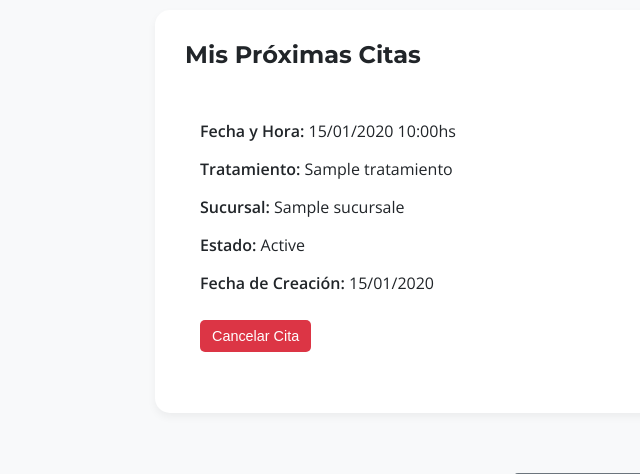
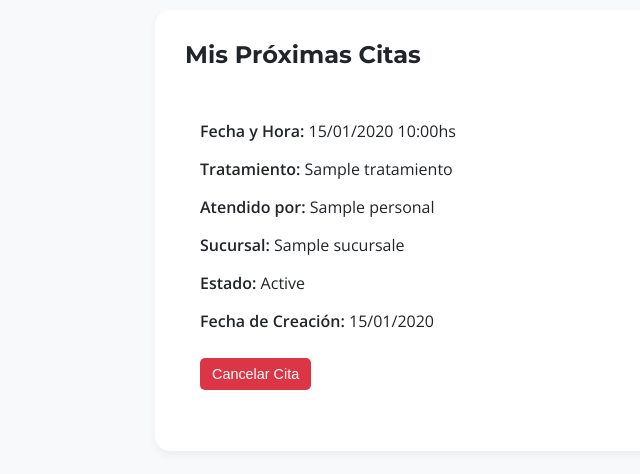
Before and after one commit to HydraSrl/Clinica-Imagen, a PHP site: page /index.php?page=perfil in a window 1280 px wide. Shown: the part 360-834 px from the top of the page, without its empty margins (55-695 px from the left). Run offline with PHP 8.4, Linux system fonts and the light colour scheme; the visitor is signed in with stand-in values (Sample User, id 1); tables that the repository leaves empty or names only in its code hold one stand-in row (values such as "Sample post").

Commit message:
pequeño cambio, se muestra el doctor de la cita en perfil si esta confirmada

```diff
--- a/src/back/get_appointments.php
+++ b/src/back/get_appointments.php
@@ -15,11 +15,13 @@ if (isset($_SESSION['user_id'])) {
                 s.nombre AS sucursal_nombre,
                 c.estado,
                 c.fecha_creacion,
-                t.nombre AS tratamiento_nombre
+                t.nombre AS tratamiento_nombre,
+                pe.nombre AS personal_nombre
             FROM CITAS c
             JOIN SUCURSALES s ON c.id_sucursal = s.id
             JOIN PACIENTES p ON c.id_paciente = p.id
             LEFT JOIN TRATAMIENTOS t ON c.id_tratamiento = t.id
+            LEFT JOIN PERSONAL pe ON c.id_personal = pe.id
             WHERE p.id_user = :userId
             ORDER BY c.fecha_cita ASC
         ";
--- a/src/front/pages/perfil.php
+++ b/src/front/pages/perfil.php
@@ -46,6 +46,9 @@ $inicial = !empty($userData['nombre']) ? strtoupper(substr($userData['nombre'],
                             <?php else: ?>
                                 <p><strong>Tipo de cita:</strong> Consulta</p>
                             <?php endif; ?>
+                            <?php if (isset($cita['personal_nombre'])): ?>
+                                <p><strong>Atendido por:</strong> <?php echo htmlspecialchars($cita['personal_nombre']); ?></p>
+                            <?php endif; ?>
                             <p><strong>Sucursal:</strong> <?php echo htmlspecialchars($cita['sucursal_nombre']); ?></p>
                             <p><strong>Estado:</strong> <?php echo htmlspecialchars(ucfirst($cita['estado'])); ?></p>
                             <p><strong>Fecha de Creación:</strong> <?php echo htmlspecialchars(date('d/m/Y', strtotime($cita['fecha_creacion']))); ?></p>
```
